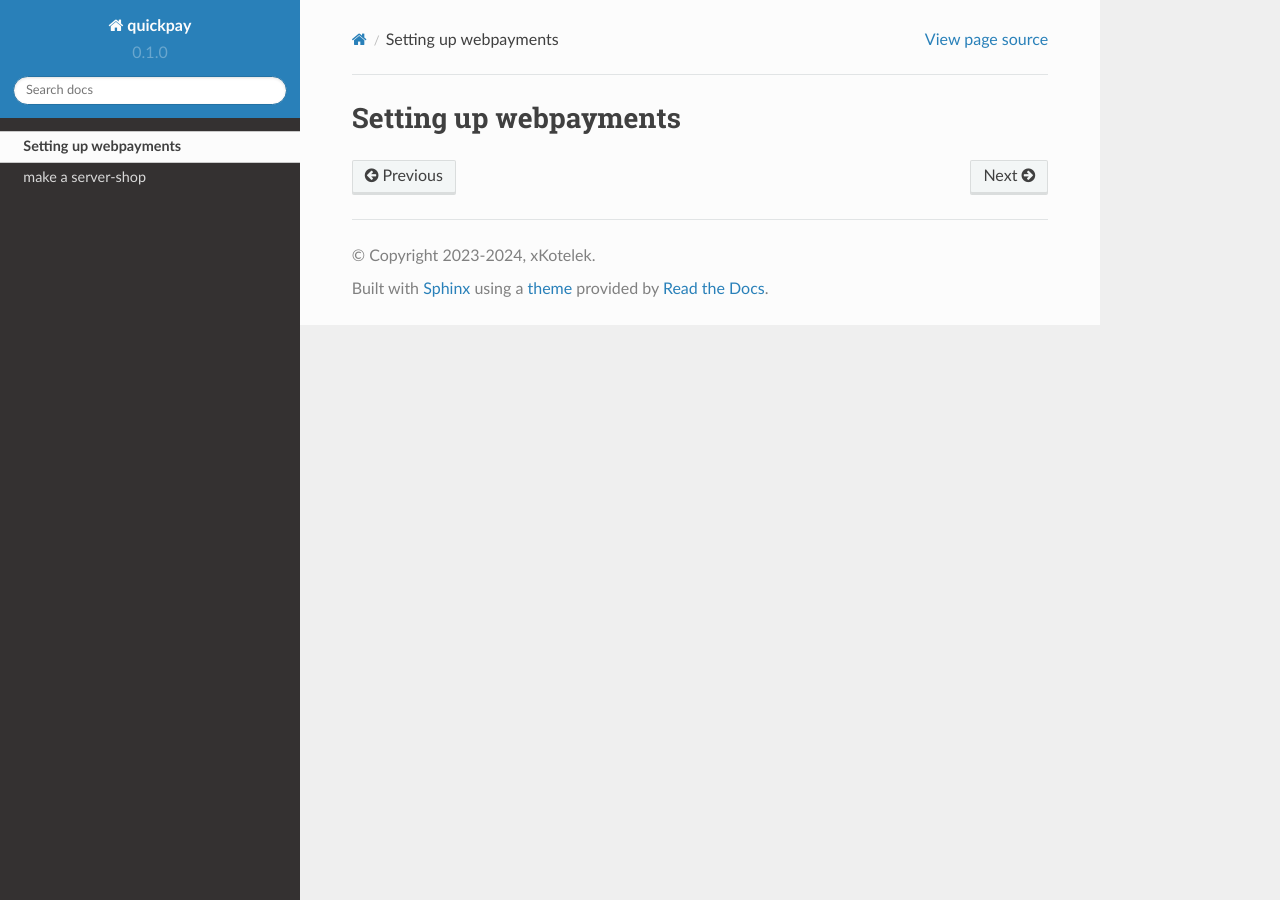
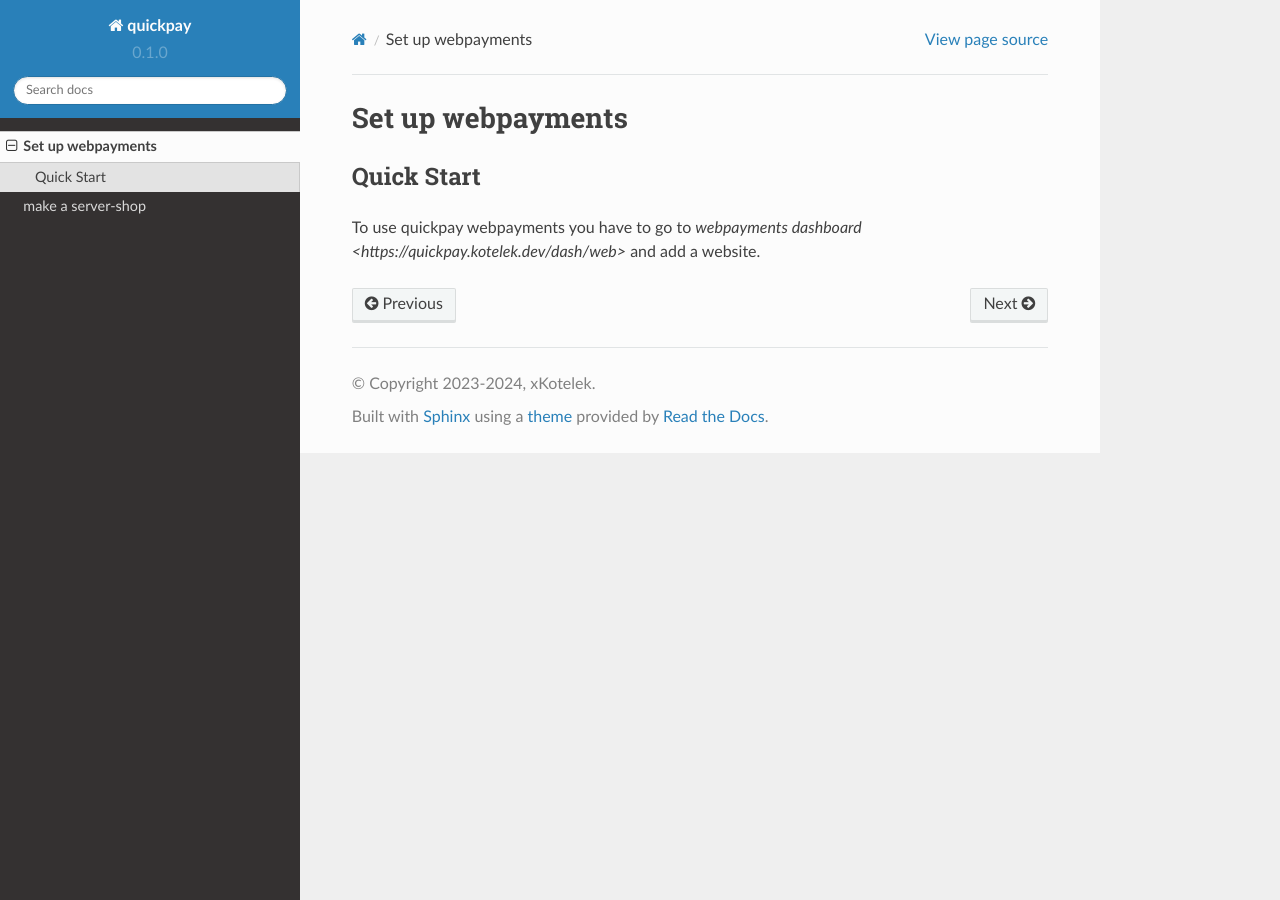
Before and after one commit to xKotelek/quickpay-docs, a Sphinx documentation site: the page built from docs/source/usageweb.rst, in a window 1280 px wide. Built offline with Sphinx 7.4.7 and the Read the Docs theme 2.0.0, drawn with Linux system fonts in a browser that asks for light colours.

Commit message:
Update usageweb.rst

```diff
--- a/docs/source/usageweb.rst
+++ b/docs/source/usageweb.rst
@@ -1,2 +1,8 @@
-Setting up webpayments
-======================
+Set up webpayments
+==================
+
+===========
+Quick Start
+===========
+
+To use quickpay webpayments you have to go to `webpayments dashboard <https://quickpay.kotelek.dev/dash/web>` and add a website.
```
